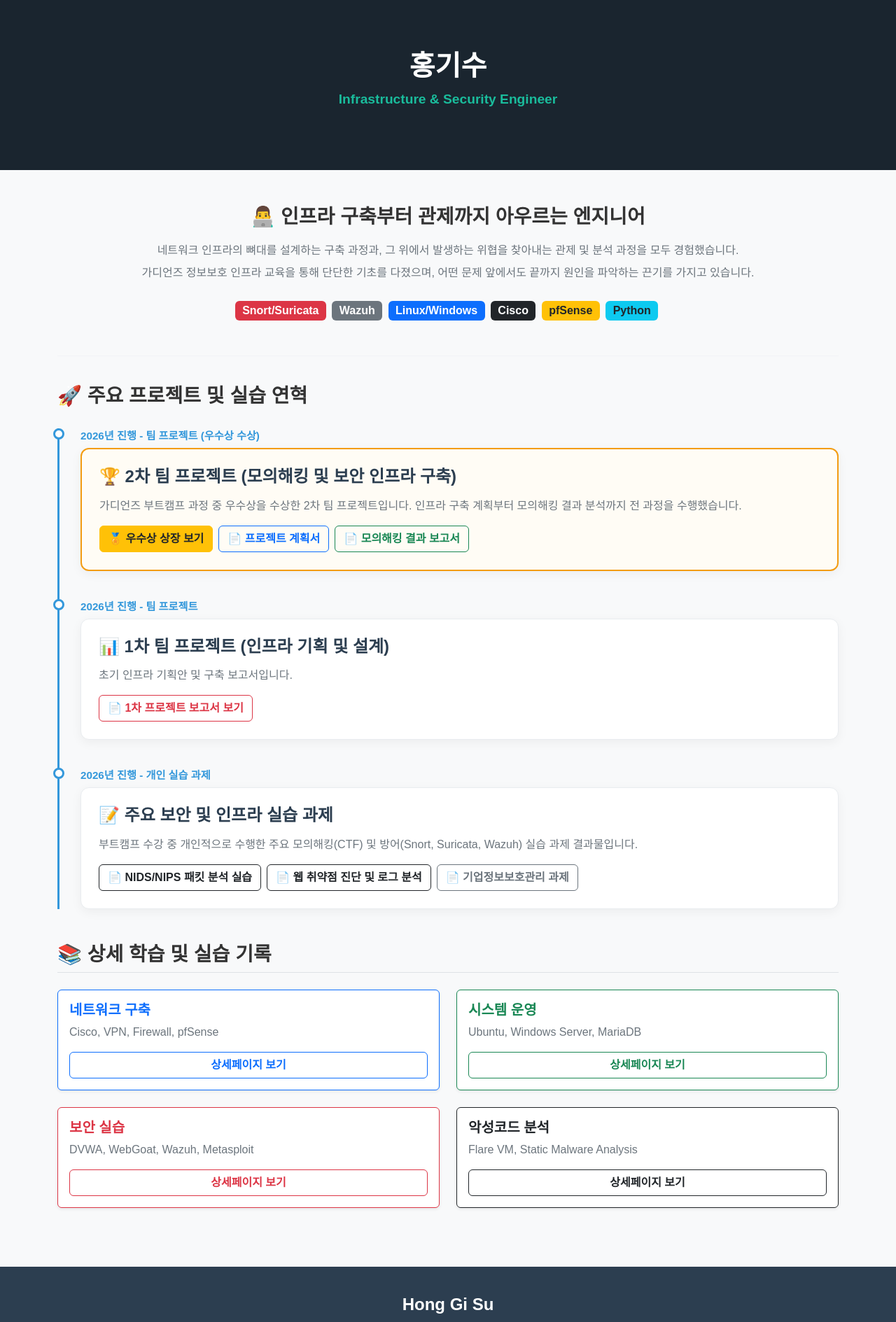
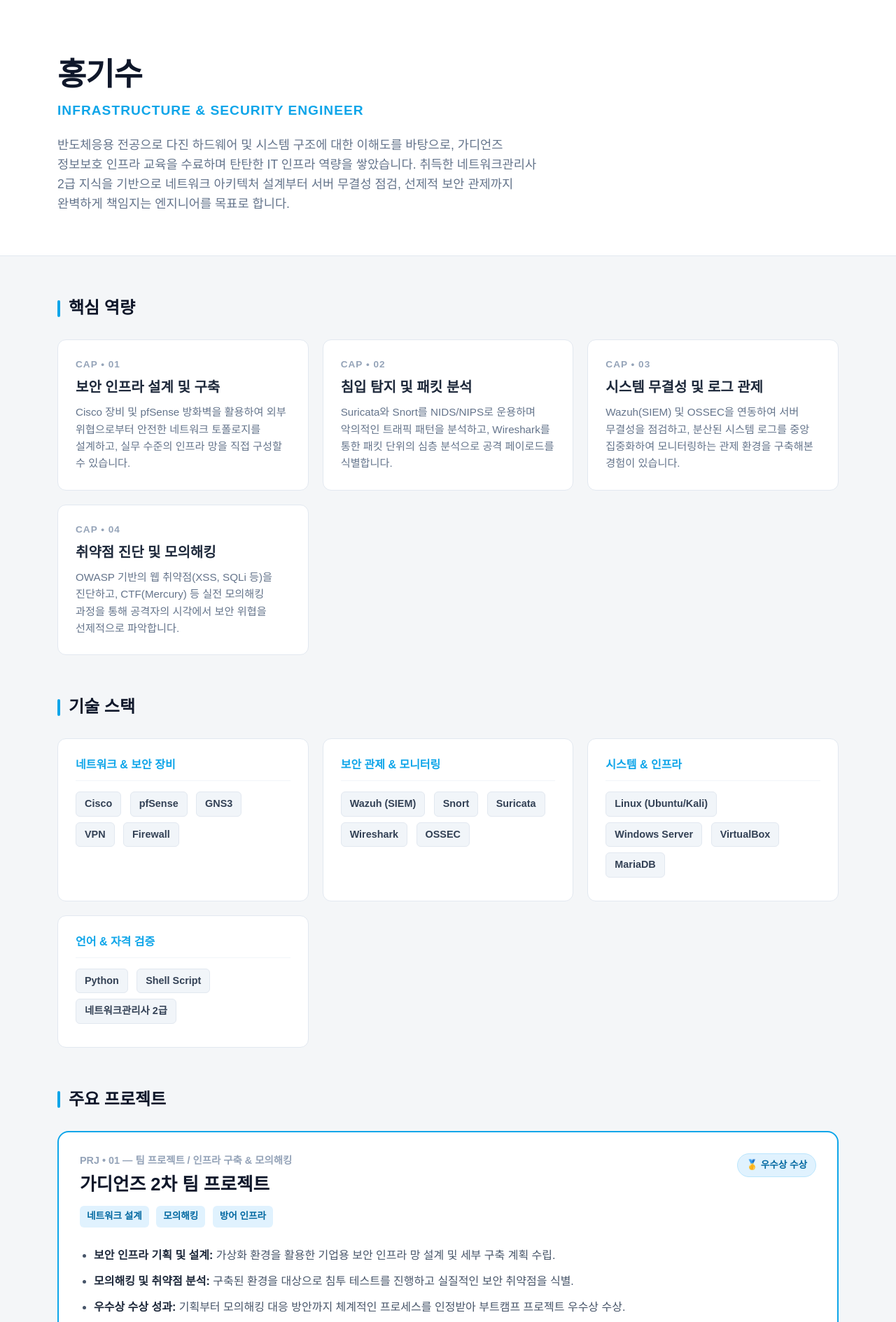
Before and after one commit to Hong-ki-su/Hong-ki-su.github.io, a Jekyll site: the page index.html, which Jekyll copies as it is, in a window 1280 px wide. Shown: the top 1889 px of the page at 70% size. Built offline with Jekyll 4.4.1, drawn with Linux system fonts in a browser that asks for light colours; some web fonts are replaced; some of the changed text lies outside the part shown.

Commit message:
포트폴리오 리뉴얼: 튜터님 레퍼런스 완벽 반영 (index.html 성공적 생성 완료)

```diff
--- a/index.html
+++ b/index.html
@@ -3,157 +3,196 @@
 <head>
 <meta charset="UTF-8">
 <meta name="viewport" content="width=device-width, initial-scale=1">
-<title>홍기수 포트폴리오</title>
+<title>홍기수 | 인프라 & 보안 포트폴리오</title>
 <link href="https://cdn.jsdelivr.net/npm/bootstrap@5.3.3/dist/css/bootstrap.min.css" rel="stylesheet">
 <link rel="stylesheet" as="style" crossorigin href="https://cdn.jsdelivr.net/gh/orioncactus/pretendard@v1.3.8/dist/web/static/pretendard.css" />
 <style>
-  body { background: #f8f9fa; color: #333; font-family: "Pretendard", sans-serif; word-break: keep-all; }
-  .hero { background: #1a252f; color: white; padding: 70px 20px; text-align: center; }
-  .hero h1 { font-weight: 800; margin-bottom: 10px; font-size: 2.5rem; }
-  .hero p { color: #1abc9c; font-weight: 600; font-size: 1.2rem; }
-  .section { margin-top: 50px; margin-bottom: 50px; }
+  body { background: #f4f6f8; color: #1e293b; font-family: "Pretendard", sans-serif; word-break: keep-all; }
 
-  /* 타임라인(연혁) 디자인 */
-  .timeline { position: relative; padding-left: 30px; border-left: 3px solid #3498db; margin-top: 30px; }
-  .timeline-item { position: relative; margin-bottom: 40px; }
-  .timeline-item::before { content: ""; position: absolute; left: -39px; top: 0; width: 16px; height: 16px; border-radius: 50%; background: #fff; border: 3px solid #3498db; }
-  .timeline-date { font-weight: 700; color: #3498db; margin-bottom: 5px; font-size: 0.95rem; }
-  .timeline-content { background: #fff; padding: 25px; border-radius: 12px; box-shadow: 0 4px 15px rgba(0,0,0,0.05); border: 1px solid #e9ecef; }
-  .timeline-content h4 { font-weight: 800; color: #2c3e50; margin-bottom: 15px; }
+  /* 헤더 섹션 */
+  .hero { background: #ffffff; padding: 80px 20px 60px; border-bottom: 1px solid #e2e8f0; }
+  .hero h1 { font-weight: 800; font-size: 2.8rem; color: #0f172a; letter-spacing: -1px; }
+  .hero p.subtitle { color: #0ea5e9; font-weight: 700; font-size: 1.2rem; margin-top: 10px; text-transform: uppercase; letter-spacing: 1px; }
+  .hero p.desc { color: #64748b; font-size: 1.1rem; max-width: 700px; margin: 20px 0 0; line-height: 1.6; }
 
-  /* 상세 학습 기록 디자인 */
-  .log-grid { display: grid; grid-template-columns: repeat(auto-fill, minmax(260px, 1fr)); gap: 15px; }
-  .log-item { display: block; padding: 16px; background-color: #ffffff; border: 1px solid #e0e0e0; border-radius: 8px; text-decoration: none; color: #2c3e50; transition: all 0.2s ease; }
-  .log-item:hover { border-color: #3498db; background-color: #f8fbfe; transform: translateY(-3px); box-shadow: 0 6px 12px rgba(0,0,0,0.08); color: #2980b9; }
-  .log-date { font-size: 0.85rem; color: #7f8c8d; margin-bottom: 6px; display: block; font-weight: 600; }
-  .log-title { font-size: 1rem; font-weight: 700; line-height: 1.4; }
+  /* 공통 타이틀 */
+  .section-title { font-size: 1.5rem; font-weight: 800; color: #0f172a; margin-bottom: 30px; display: flex; align-items: center; }
+  .section-title::before { content: ""; display: inline-block; width: 4px; height: 24px; background: #0ea5e9; margin-right: 12px; border-radius: 2px; }
+  .section-container { margin-top: 60px; margin-bottom: 60px; }
 
-  /* 푸터(Footer) 디자인 */
-  .footer { background: #2c3e50; color: #ecf0f1; padding: 40px 0; text-align: center; margin-top: 60px; }
-  .footer p { margin: 0; font-size: 0.95rem; color: #bdc3c7; }
+  /* 핵심 역량 카드 (Core Capabilities) */
+  .cap-grid { display: grid; grid-template-columns: repeat(auto-fit, minmax(300px, 1fr)); gap: 20px; }
+  .cap-card { background: #ffffff; border: 1px solid #e2e8f0; border-radius: 12px; padding: 25px; transition: transform 0.2s, box-shadow 0.2s; }
+  .cap-card:hover { transform: translateY(-3px); box-shadow: 0 10px 25px -5px rgba(0, 0, 0, 0.1); border-color: #cbd5e1; }
+  .cap-num { font-size: 0.85rem; font-weight: 700; color: #94a3b8; margin-bottom: 10px; letter-spacing: 1px; }
+  .cap-title { font-size: 1.25rem; font-weight: 800; color: #1e293b; margin-bottom: 12px; }
+  .cap-desc { font-size: 0.95rem; color: #64748b; line-height: 1.6; margin: 0; }
+
+  /* 기술 스택 (Tech Stack) */
+  .tech-grid { display: grid; grid-template-columns: repeat(auto-fit, minmax(280px, 1fr)); gap: 20px; }
+  .tech-card { background: #ffffff; border: 1px solid #e2e8f0; border-radius: 12px; padding: 25px; }
+  .tech-category { font-size: 1rem; font-weight: 700; color: #0ea5e9; margin-bottom: 15px; border-bottom: 1px solid #f1f5f9; padding-bottom: 10px; }
+  .tech-badge { display: inline-block; background: #f1f5f9; color: #334155; padding: 6px 12px; border-radius: 6px; font-size: 0.9rem; font-weight: 600; margin: 0 8px 8px 0; border: 1px solid #e2e8f0; }
+
+  /* 주요 프로젝트 (Projects) */
+  .project-card { background: #ffffff; border: 1px solid #e2e8f0; border-radius: 16px; padding: 30px; margin-bottom: 30px; position: relative; }
+  .project-status { position: absolute; top: 30px; right: 30px; background: #dcfce7; color: #166534; font-size: 0.85rem; font-weight: 700; padding: 6px 12px; border-radius: 20px; border: 1px solid #bbf7d0; }
+  .project-meta { font-size: 0.9rem; font-weight: 600; color: #94a3b8; margin-bottom: 8px; }
+  .project-title { font-size: 1.6rem; font-weight: 800; color: #0f172a; margin-bottom: 15px; }
+  .project-tags { margin-bottom: 20px; }
+  .project-tag { display: inline-block; background: #e0f2fe; color: #0369a1; padding: 5px 10px; border-radius: 6px; font-size: 0.85rem; font-weight: 700; margin: 0 6px 6px 0; }
+  .project-desc-list { padding-left: 20px; color: #475569; font-size: 1rem; line-height: 1.7; margin-bottom: 25px; }
+  .project-desc-list li { margin-bottom: 10px; }
+  .project-desc-list strong { color: #1e293b; font-weight: 700; }
+  .btn-custom { display: inline-flex; align-items: center; background: #ffffff; color: #0ea5e9; font-weight: 700; padding: 8px 16px; border: 2px solid #0ea5e9; border-radius: 8px; text-decoration: none; font-size: 0.95rem; transition: all 0.2s; }
+  .btn-custom:hover { background: #0ea5e9; color: #ffffff; }
+
+  /* 푸터 */
+  .footer { background: #0f172a; color: #94a3b8; padding: 40px 20px; text-align: center; margin-top: 80px; }
 </style>
 </head>
 <body>
 
+<!-- Hero Section -->
 <div class="hero">
-  <h1>홍기수</h1>
-  <p>Infrastructure & Security Engineer</p>
+  <div class="container">
+    <h1>홍기수</h1>
+    <p class="subtitle">Infrastructure & Security Engineer</p>
+    <p class="desc">반도체응용 전공으로 다진 하드웨어 및 시스템 구조에 대한 이해도를 바탕으로, 가디언즈 정보보호 인프라 교육을 수료하며 탄탄한 IT 인프라 역량을 쌓았습니다. 취득한 네트워크관리사 2급 지식을 기반으로 네트워크 아키텍처 설계부터 서버 무결성 점검, 선제적 보안 관제까지 완벽하게 책임지는 엔지니어를 목표로 합니다.</p>
+  </div>
 </div>
 
-<div class="container mb-5">
+<div class="container">
 
-  <!-- 프로필 섹션 -->
-  <div class="section text-center">
-    <h3 class="fw-bold mb-3">👨‍💻 인프라 구축부터 관제까지 아우르는 엔지니어</h3>
-    <p class="text-secondary lh-lg fs-6">
-      네트워크 인프라의 뼈대를 설계하는 구축 과정과, 그 위에서 발생하는 위협을 찾아내는 관제 및 분석 과정을 모두 경험했습니다.<br>
-      가디언즈 정보보호 인프라 교육을 통해 단단한 기초를 다졌으며, 어떤 문제 앞에서도 끝까지 원인을 파악하는 끈기를 가지고 있습니다.
-    </p>
-    <div class="mt-4">
-      <span class="badge bg-danger fs-6 me-1">Snort/Suricata</span>
-      <span class="badge bg-secondary fs-6 me-1">Wazuh</span>
-      <span class="badge bg-primary fs-6 me-1">Linux/Windows</span>
-      <span class="badge bg-dark fs-6 me-1">Cisco</span>
-      <span class="badge bg-warning text-dark fs-6 me-1">pfSense</span>
-      <span class="badge bg-info text-dark fs-6 me-1">Python</span>
+  <!-- 핵심 역량 (Core Capabilities) -->
+  <div class="section-container">
+    <h2 class="section-title">핵심 역량</h2>
+    <div class="cap-grid">
+      <div class="cap-card">
+        <div class="cap-num">CAP • 01</div>
+        <h3 class="cap-title">보안 인프라 설계 및 구축</h3>
+        <p class="cap-desc">Cisco 장비 및 pfSense 방화벽을 활용하여 외부 위협으로부터 안전한 네트워크 토폴로지를 설계하고, 실무 수준의 인프라 망을 직접 구성할 수 있습니다.</p>
+      </div>
+      <div class="cap-card">
+        <div class="cap-num">CAP • 02</div>
+        <h3 class="cap-title">침입 탐지 및 패킷 분석</h3>
+        <p class="cap-desc">Suricata와 Snort를 NIDS/NIPS로 운용하며 악의적인 트래픽 패턴을 분석하고, Wireshark를 통한 패킷 단위의 심층 분석으로 공격 페이로드를 식별합니다.</p>
+      </div>
+      <div class="cap-card">
+        <div class="cap-num">CAP • 03</div>
+        <h3 class="cap-title">시스템 무결성 및 로그 관제</h3>
+        <p class="cap-desc">Wazuh(SIEM) 및 OSSEC을 연동하여 서버 무결성을 점검하고, 분산된 시스템 로그를 중앙 집중화하여 모니터링하는 관제 환경을 구축해본 경험이 있습니다.</p>
+      </div>
+      <div class="cap-card">
+        <div class="cap-num">CAP • 04</div>
+        <h3 class="cap-title">취약점 진단 및 모의해킹</h3>
+        <p class="cap-desc">OWASP 기반의 웹 취약점(XSS, SQLi 등)을 진단하고, CTF(Mercury) 등 실전 모의해킹 과정을 통해 공격자의 시각에서 보안 위협을 선제적으로 파악합니다.</p>
+      </div>
     </div>
   </div>
 
-  <hr style="border-color: #dee2e6; margin: 40px 0;">
+  <!-- 기술 스택 (Tech Stack) -->
+  <div class="section-container">
+    <h2 class="section-title">기술 스택</h2>
+    <div class="tech-grid">
+      <div class="tech-card">
+        <div class="tech-category">네트워크 & 보안 장비</div>
+        <span class="tech-badge">Cisco</span>
+        <span class="tech-badge">pfSense</span>
+        <span class="tech-badge">GNS3</span>
+        <span class="tech-badge">VPN</span>
+        <span class="tech-badge">Firewall</span>
+      </div>
+      <div class="tech-card">
+        <div class="tech-category">보안 관제 & 모니터링</div>
+        <span class="tech-badge">Wazuh (SIEM)</span>
+        <span class="tech-badge">Snort</span>
+        <span class="tech-badge">Suricata</span>
+        <span class="tech-badge">Wireshark</span>
+        <span class="tech-badge">OSSEC</span>
+      </div>
+      <div class="tech-card">
+        <div class="tech-category">시스템 & 인프라</div>
+        <span class="tech-badge">Linux (Ubuntu/Kali)</span>
+        <span class="tech-badge">Windows Server</span>
+        <span class="tech-badge">VirtualBox</span>
+        <span class="tech-badge">MariaDB</span>
+      </div>
+      <div class="tech-card">
+        <div class="tech-category">언어 & 자격 검증</div>
+        <span class="tech-badge">Python</span>
+        <span class="tech-badge">Shell Script</span>
+        <span class="tech-badge">네트워크관리사 2급</span>
+      </div>
+    </div>
+  </div>
 
-  <!-- 연혁(Timeline) 형태의 프로젝트 정리 -->
-  <h3 class="fw-bold mb-4">🚀 주요 프로젝트 및 실습 연혁</h3>
+  <!-- 주요 프로젝트 (Projects) -->
+  <div class="section-container">
+    <h2 class="section-title">주요 프로젝트</h2>
 
-  <div class="timeline">
-
-    <!-- 튜터님 피드백 반영: 제일 잘한 팀 프로젝트를 맨 위로 배치 -->
-    <div class="timeline-item">
-      <div class="timeline-date">2026년 진행 - 팀 프로젝트 (우수상 수상)</div>
-      <div class="timeline-content" style="border: 2px solid #f39c12; background-color: #fffcf5;">
-        <h4>🏆 2차 팀 프로젝트 (모의해킹 및 보안 인프라 구축)</h4>
-        <p class="text-secondary mb-3">가디언즈 부트캠프 과정 중 우수상을 수상한 2차 팀 프로젝트입니다. 인프라 구축 계획부터 모의해킹 결과 분석까지 전 과정을 수행했습니다.</p>
-        <div class="d-flex flex-wrap gap-2">
-          <a href="2차프로젝트 우수상_상장.jpg" target="_blank" class="btn btn-warning fw-bold text-dark">🏅 우수상 상장 보기</a>
-          <a href="2_2지(easy)하조_2차팀프로젝트계획서.pdf" target="_blank" class="btn btn-outline-primary fw-bold">📄 프로젝트 계획서</a>
-          <a href="3_2지(easy)하조_모의해킹결과보고서.pdf" target="_blank" class="btn btn-outline-success fw-bold">📄 모의해킹 결과 보고서</a>
-        </div>
+    <!-- 프로젝트 1: 우수상 -->
+    <div class="project-card" style="border: 2px solid #0ea5e9;">
+      <div class="project-status" style="background: #e0f2fe; color: #0369a1; border-color: #bae6fd;">🥇 우수상 수상</div>
+      <div class="project-meta">PRJ • 01 — 팀 프로젝트 / 인프라 구축 & 모의해킹</div>
+      <h3 class="project-title">가디언즈 2차 팀 프로젝트</h3>
+      <div class="project-tags">
+        <span class="project-tag">네트워크 설계</span>
+        <span class="project-tag">모의해킹</span>
+        <span class="project-tag">방어 인프라</span>
+      </div>
+      <ul class="project-desc-list">
+        <li><strong>보안 인프라 기획 및 설계:</strong> 가상화 환경을 활용한 기업용 보안 인프라 망 설계 및 세부 구축 계획 수립.</li>
+        <li><strong>모의해킹 및 취약점 분석:</strong> 구축된 환경을 대상으로 침투 테스트를 진행하고 실질적인 보안 취약점을 식별.</li>
+        <li><strong>우수상 수상 성과:</strong> 기획부터 모의해킹 대응 방안까지 체계적인 프로세스를 인정받아 부트캠프 프로젝트 우수상 수상.</li>
+      </ul>
+      <div class="d-flex flex-wrap gap-2">
+        <a href="2차프로젝트 우수상_상장.jpg" target="_blank" class="btn-custom" style="background:#0ea5e9; color:#fff;">🏅 상장 원본 보기 →</a>
+        <a href="2_2지(easy)하조_2차팀프로젝트계획서.pdf" target="_blank" class="btn-custom">📄 프로젝트 계획서 →</a>
+        <a href="3_2지(easy)하조_모의해킹결과보고서.pdf" target="_blank" class="btn-custom">📄 모의해킹 보고서 →</a>
       </div>
     </div>
 
-    <!-- 1차 팀 프로젝트 -->
-    <div class="timeline-item">
-      <div class="timeline-date">2026년 진행 - 팀 프로젝트</div>
-      <div class="timeline-content">
-        <h4>📊 1차 팀 프로젝트 (인프라 기획 및 설계)</h4>
-        <p class="text-secondary mb-3">초기 인프라 기획안 및 구축 보고서입니다.</p>
-        <a href="어울림_보고서.pdf" target="_blank" class="btn btn-outline-danger fw-bold">📄 1차 프로젝트 보고서 보기</a>
+    <!-- 프로젝트 2: 1차 프로젝트 -->
+    <div class="project-card">
+      <div class="project-status" style="background: #f1f5f9; color: #475569; border-color: #e2e8f0;">완료</div>
+      <div class="project-meta">PRJ • 02 — 팀 프로젝트 / 초기 인프라 설계</div>
+      <h3 class="project-title">가디언즈 1차 팀 프로젝트</h3>
+      <div class="project-tags">
+        <span class="project-tag">인프라 기획</span>
+        <span class="project-tag">망 분리</span>
       </div>
+      <ul class="project-desc-list">
+        <li><strong>인프라 아키텍처 수립:</strong> 요구사항 분석을 통한 초기 네트워크 망 구조 및 서버 인프라 설계 보고서 작성.</li>
+      </ul>
+      <a href="어울림_보고서.pdf" target="_blank" class="btn-custom">📄 1차 결과 보고서 보기 →</a>
     </div>
 
-    <!-- 개인 실습 과제들 -->
-    <div class="timeline-item">
-      <div class="timeline-date">2026년 진행 - 개인 실습 과제</div>
-      <div class="timeline-content">
-        <h4>📝 주요 보안 및 인프라 실습 과제</h4>
-        <p class="text-secondary mb-3">부트캠프 수강 중 개인적으로 수행한 주요 모의해킹(CTF) 및 방어(Snort, Suricata, Wazuh) 실습 과제 결과물입니다.</p>
-        <div class="d-flex flex-wrap gap-2">
-          <a href="홍기수_보안 인프라 실습 과제3.pdf" target="_blank" class="btn btn-outline-dark fw-bold">📄 NIDS/NIPS 패킷 분석 실습</a>
-          <a href="홍기수_보안 인프라 실습 과제4.pdf" target="_blank" class="btn btn-outline-dark fw-bold">📄 웹 취약점 진단 및 로그 분석</a>
-          <a href="기업정보보호관리_과제_홍기수.pdf" target="_blank" class="btn btn-outline-secondary fw-bold">📄 기업정보보호관리 과제</a>
-        </div>
+    <!-- 프로젝트 3: 개인 실습 과제 -->
+    <div class="project-card">
+      <div class="project-status" style="background: #f1f5f9; color: #475569; border-color: #e2e8f0;">완료</div>
+      <div class="project-meta">PRJ • 03 — 개인 실습 / 보안 장비 및 관제</div>
+      <h3 class="project-title">보안 인프라 및 모의해킹 실습</h3>
+      <div class="project-tags">
+        <span class="project-tag">Snort/Suricata</span>
+        <span class="project-tag">Wazuh</span>
+        <span class="project-tag">CTF</span>
       </div>
-    </div>
-
-  </div>
-
-  <h3 class="fw-bold border-bottom pb-2 mb-4 mt-5">📚 상세 학습 및 실습 기록</h3>
-  <div class="row mb-5">
-    <div class="col-md-6 mb-4">
-      <div class="card h-100 shadow-sm border-primary">
-        <div class="card-body">
-          <h5 class="card-title fw-bold text-primary">네트워크 구축</h5>
-          <p class="card-text text-secondary mb-3">Cisco, VPN, Firewall, pfSense</p>
-          <a href="network.html" class="btn btn-outline-primary w-100 fw-bold">상세페이지 보기</a>
-        </div>
-      </div>
-    </div>
-    <div class="col-md-6 mb-4">
-      <div class="card h-100 shadow-sm border-success">
-        <div class="card-body">
-          <h5 class="card-title fw-bold text-success">시스템 운영</h5>
-          <p class="card-text text-secondary mb-3">Ubuntu, Windows Server, MariaDB</p>
-          <a href="system.html" class="btn btn-outline-success w-100 fw-bold">상세페이지 보기</a>
-        </div>
-      </div>
-    </div>
-    <div class="col-md-6 mb-4">
-      <div class="card h-100 shadow-sm border-danger">
-        <div class="card-body">
-          <h5 class="card-title fw-bold text-danger">보안 실습</h5>
-          <p class="card-text text-secondary mb-3">DVWA, WebGoat, Wazuh, Metasploit</p>
-          <a href="security.html" class="btn btn-outline-danger w-100 fw-bold">상세페이지 보기</a>
-        </div>
-      </div>
-    </div>
-    <div class="col-md-6 mb-4">
-      <div class="card h-100 shadow-sm border-dark">
-        <div class="card-body">
-          <h5 class="card-title fw-bold text-dark">악성코드 분석</h5>
-          <p class="card-text text-secondary mb-3">Flare VM, Static Malware Analysis</p>
-          <a href="malware.html" class="btn btn-outline-dark w-100 fw-bold">상세페이지 보기</a>
-        </div>
+      <ul class="project-desc-list">
+        <li><strong>NIDS/NIPS 룰셋 기반 탐지:</strong> Snort와 Suricata를 활용하여 패킷 스니핑 및 비정상 트래픽 탐지/차단 실습.</li>
+        <li><strong>웹 취약점 진단 및 로그 통합:</strong> OWASP 기반 취약점 실습 및 Wazuh 연동을 통한 보안 이벤트 중앙 모니터링 실습.</li>
+      </ul>
+      <div class="d-flex flex-wrap gap-2">
+        <a href="홍기수_보안 인프라 실습 과제3.pdf" target="_blank" class="btn-custom">📄 실습 과제 3 (IDS/IPS) →</a>
+        <a href="홍기수_보안 인프라 실습 과제4.pdf" target="_blank" class="btn-custom">📄 실습 과제 4 (CTF/Wazuh) →</a>
+        <a href="기업정보보호관리_과제_홍기수.pdf" target="_blank" class="btn-custom">📄 기업정보보호관리 과제 →</a>
       </div>
     </div>
   </div>
 </div>
 
-<!-- 튜터님 피드백 반영: 푸터 추가 -->
 <div class="footer">
-  <div class="container">
-    <h4 class="fw-bold text-white mb-2">Hong Gi Su</h4>
-    <p>Infrastructure & Security Engineer Portfolio</p>
-    <p class="mt-3" style="font-size: 0.85rem; color: #7f8c8d;">© 2026. Hong Gi Su. All rights reserved.</p>
-  </div>
+  <p>© 2026. Hong Gi Su. All rights reserved.</p>
 </div>
 
 </body>
```
Also changed, not shown: 1 other file.
